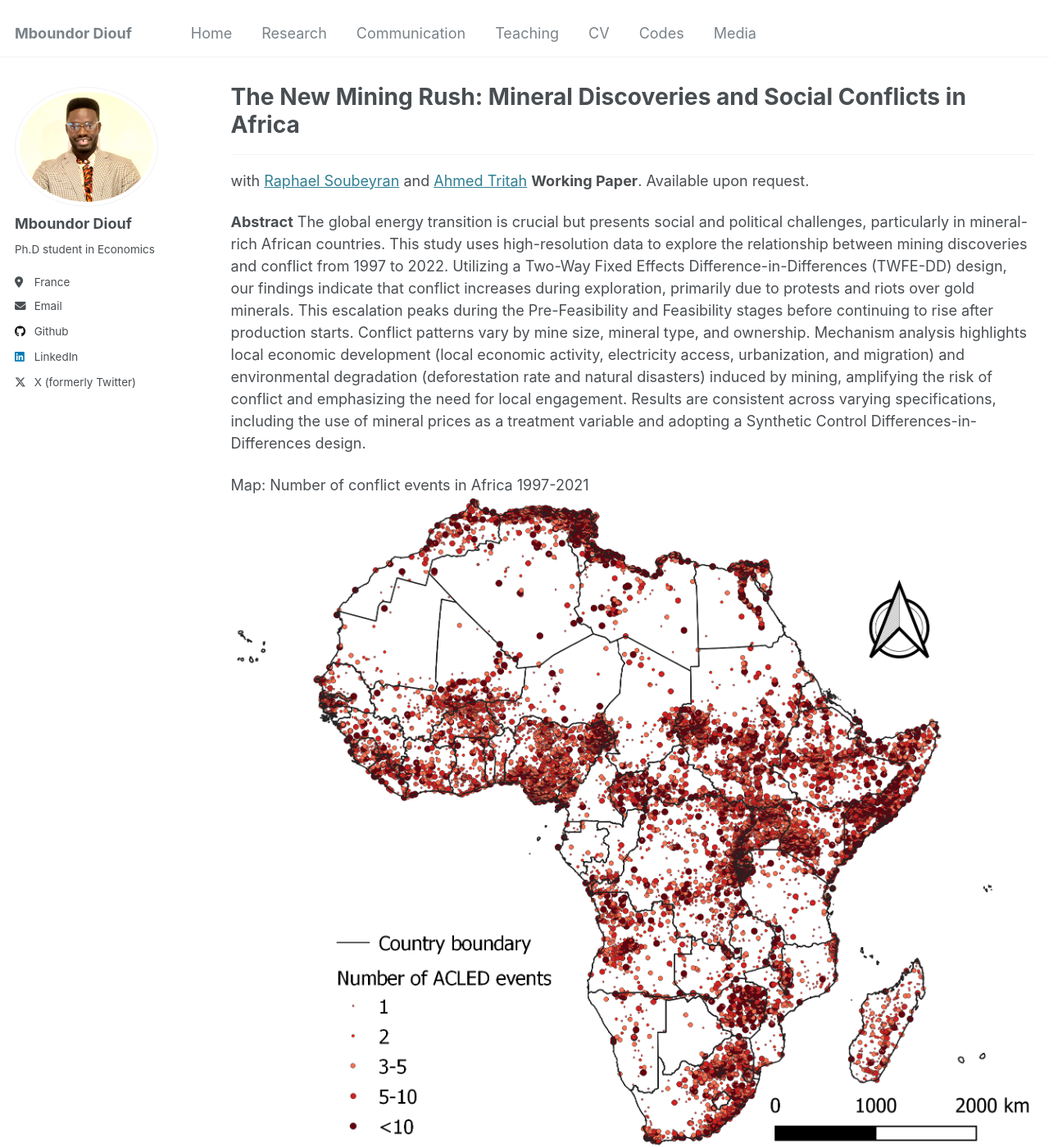
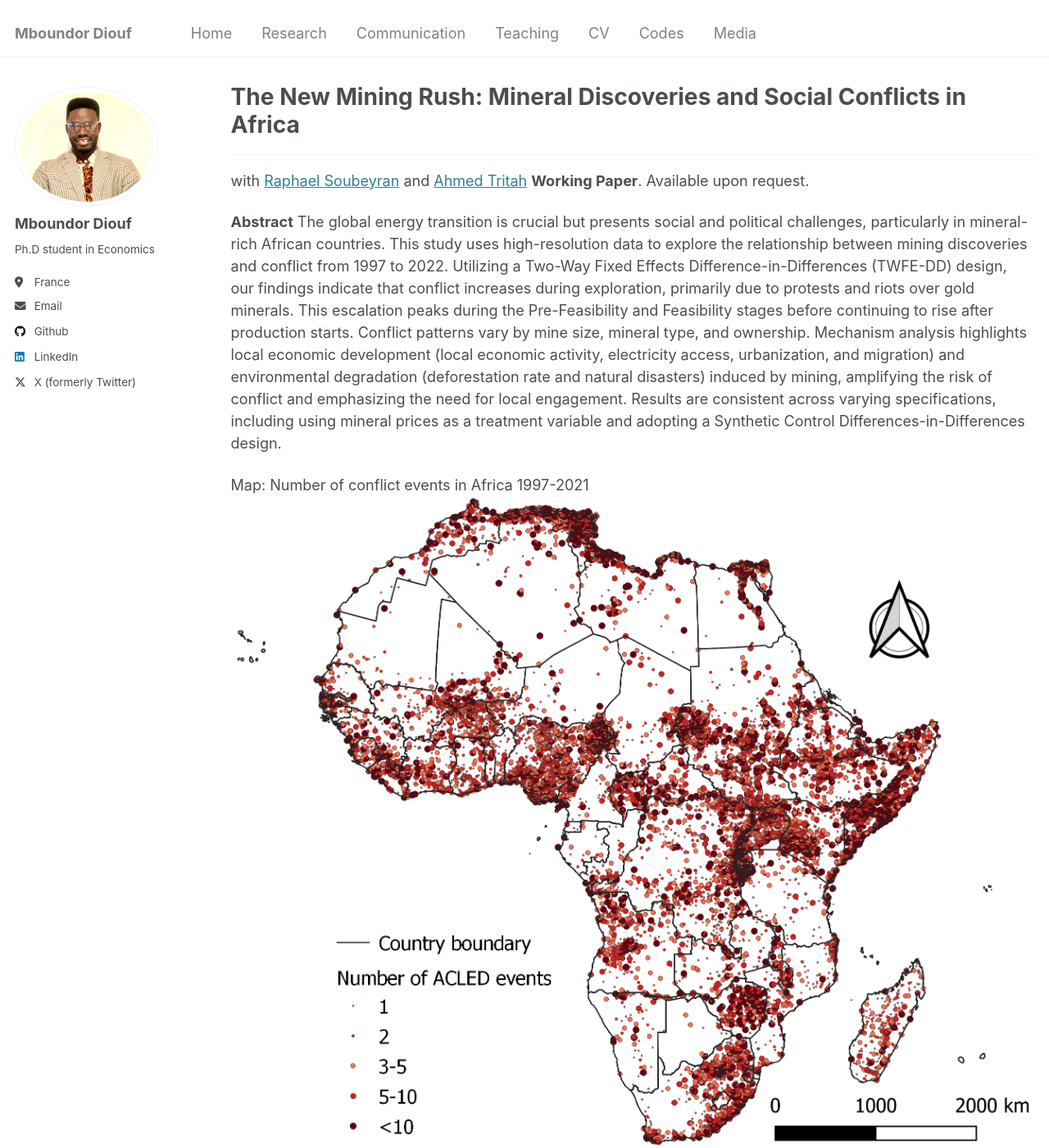
Before and after one commit to mboundordiouf/mboundordiouf.github.io, a Jekyll site: the page built from _pages/publications.md, in a window 1280 px wide and 1400 px high, scrolled down 3826 px. Shown: the whole window at 82% size. Built offline with Jekyll 4.4.1, drawn with Linux system fonts in a browser that asks for light colours; some of the changed text lies outside the part shown.

Commit message:
Update publications.md

```diff
--- a/_pages/publications.md
+++ b/_pages/publications.md
@@ -34,12 +34,12 @@ with [Raphael Soubeyran](https://sites.google.com/site/soubeyranhomepage/) and [
 **Working Paper**. Available upon request.
 
 **Abstract**
-The global energy transition is crucial but presents social and political challenges, particularly in mineral-rich African countries. This study uses high-resolution data to explore the relationship between mining discoveries and conflict from 1997 to 2022. Utilizing a Two-Way Fixed Effects Difference-in-Differences (TWFE-DD) design, our findings indicate that conflict increases during exploration, primarily due to protests and riots over gold minerals. This escalation peaks during the Pre-Feasibility and Feasibility stages before continuing to rise after production starts. Conflict patterns vary by mine size, mineral type, and ownership. Mechanism analysis highlights local economic development (local economic activity, electricity access, urbanization, and migration) and environmental degradation (deforestation rate and natural disasters) induced by mining, amplifying the risk of conflict and emphasizing the need for local engagement. Results are consistent across varying specifications, including the use of mineral prices as a treatment variable and adopting a Synthetic Control Differences-in-Differences design.
+The global energy transition is crucial but presents social and political challenges, particularly in mineral-rich African countries. This study uses high-resolution data to explore the relationship between mining discoveries and conflict from 1997 to 2022. Utilizing a Two-Way Fixed Effects Difference-in-Differences (TWFE-DD) design, our findings indicate that conflict increases during exploration, primarily due to protests and riots over gold minerals. This escalation peaks during the Pre-Feasibility and Feasibility stages before continuing to rise after production starts. Conflict patterns vary by mine size, mineral type, and ownership. Mechanism analysis highlights local economic development (local economic activity, electricity access, urbanization, and migration) and environmental degradation (deforestation rate and natural disasters) induced by mining, amplifying the risk of conflict and emphasizing the need for local engagement. Results are consistent across varying specifications, including using mineral prices as a treatment variable and adopting a Synthetic Control Differences-in-Differences design.
 
  Map: Number of conflict events in Africa 1997-2021 <br/><img src='/images/Map_number of ACLED events.png'>
 
 # Work in Progress
-# Mining, local fiscality and Urbanization in Sub-Saharan Africa
+# Mining, Local Governance, and Urbanization in Sub-Saharan Africa
 with [Rose Camille Vincent](https://rosecamillevincent.com/)
 
  Map: Number of mines with size and type of minerals in Africa 1950-2019 <br/><img src='/images/Map_Mineral_Size_AFRICA_ok.PNG'>
```
